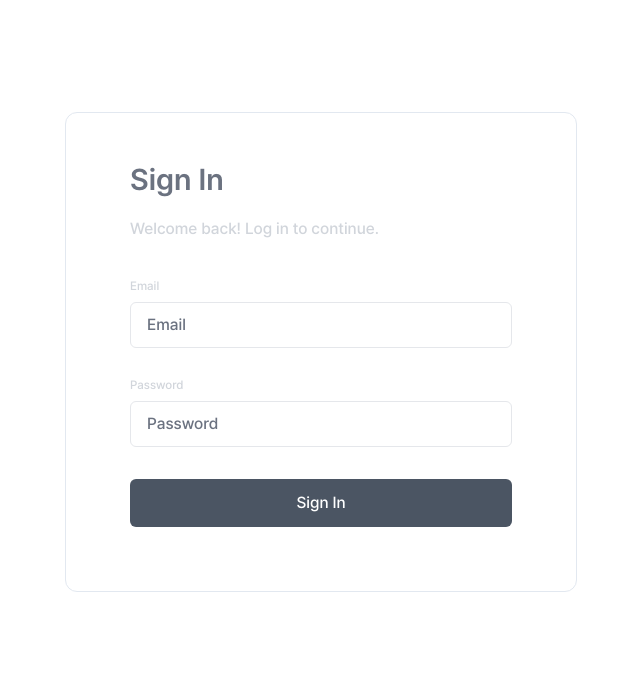
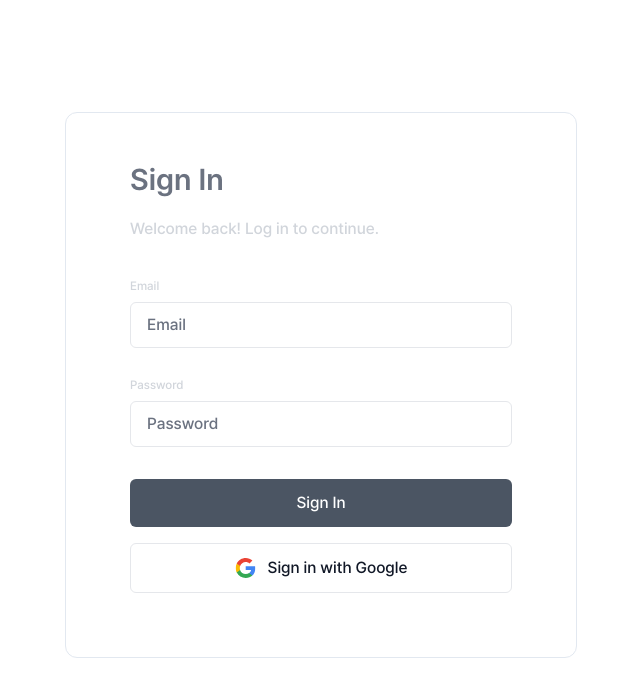
Before and after one commit to team-strawberry-milk/tothenext-client, a Next.js app: page /signin in a window 1280 px wide. Shown: the top 696 px of the page, without its empty margins (319-959 px from the left). Built offline with nearby package versions, Linux system fonts and the light colour scheme.

Commit message:
ui(#3): Sign In 페이지 제작

```diff
--- a/app/signin/page.js
+++ b/app/signin/page.js
@@ -3,6 +3,7 @@
 import TextInput from "@/components/auth/TextInput";
 import { useState } from "react";
 import Button from "@/components/common/Button";
+import AuthButton from "@/components/auth/AuthButton";
 
 export default function SignIn() {
   const [email, setEmail] = useState("");
@@ -33,8 +34,13 @@ export default function SignIn() {
             />
           </div>
         </form>
-        <div className="mt-8 space-y-3">
+        <div className="mt-8">
           <Button text="Sign In" onClick={() => console.log("clicked")} />
+          <AuthButton
+            text="Sign in with Google"
+            image="/images/forms/google.svg"
+            onClick={() => console.log("Sign in with Google")}
+          />
         </div>
       </div>
     </section>
```
